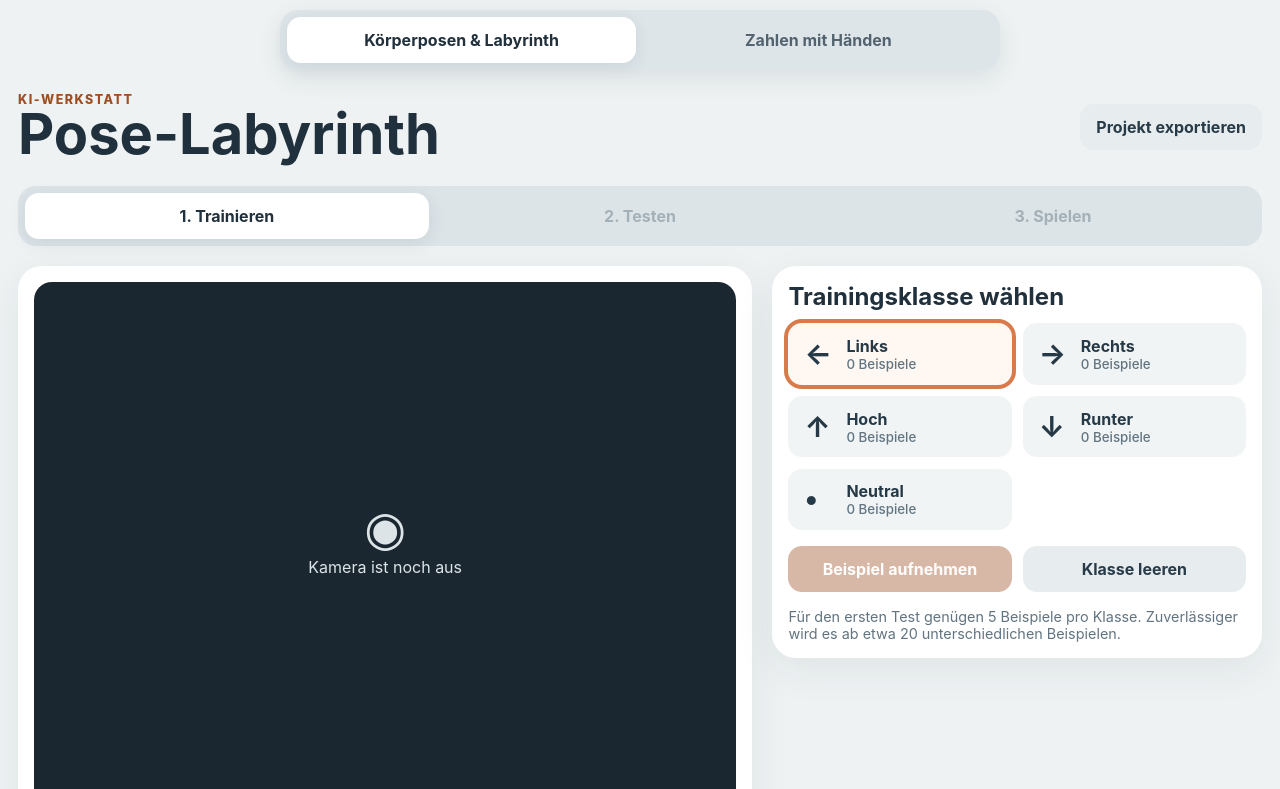
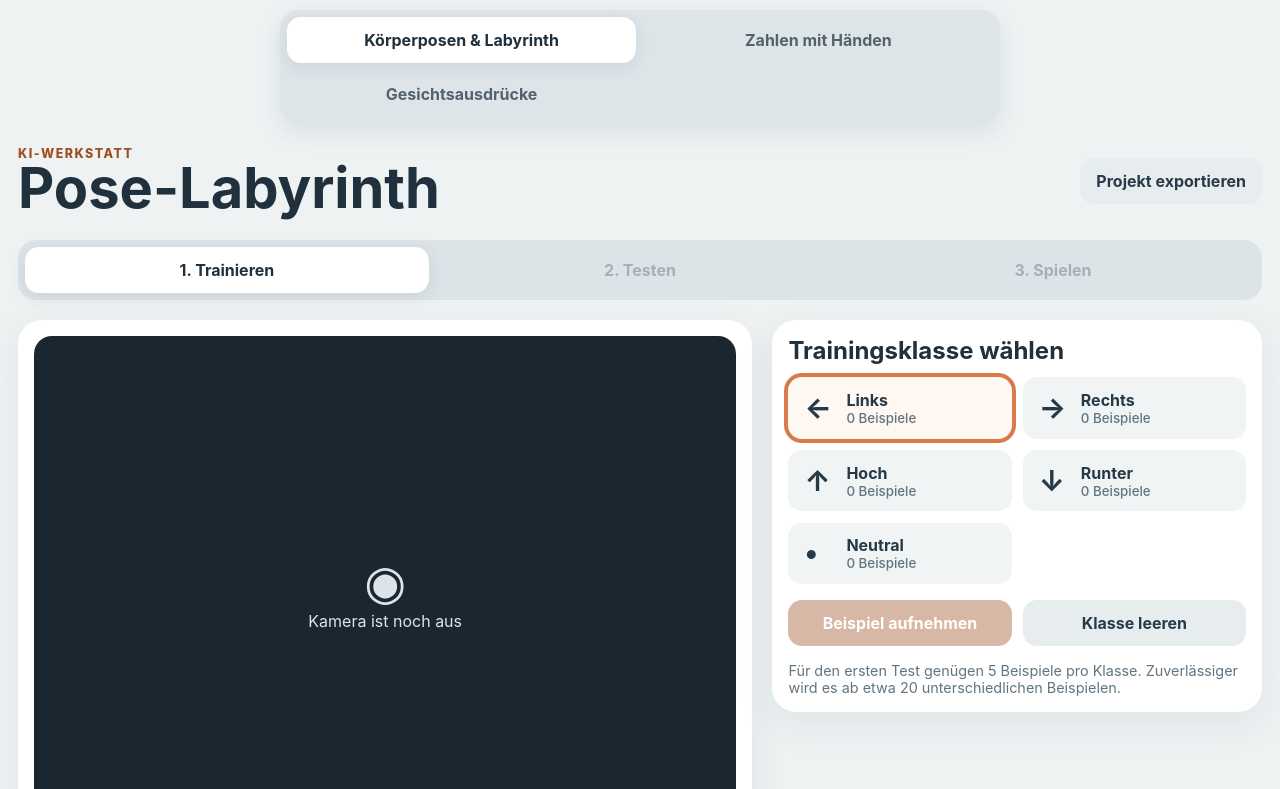
Before and after one commit to technikerleben/pose-labyrinth, a React (Vite) app: page / in a window 1280 px wide. Shown: the top 789 px of the page. Built offline with nearby package versions, Linux system fonts and the light colour scheme.

Commit message:
Add face expression app variant

```diff
--- a/src/Launcher.tsx
+++ b/src/Launcher.tsx
@@ -1,10 +1,13 @@
 import App from './App';
+import FaceExpressions from './FaceExpressions';
 import HandNumbers from './HandNumbers';
 
-type Variant = 'pose' | 'numbers';
+type Variant = 'pose' | 'numbers' | 'face';
 
 function currentVariant(): Variant {
-  return window.location.hash === '#numbers' ? 'numbers' : 'pose';
+  if (window.location.hash === '#numbers') return 'numbers';
+  if (window.location.hash === '#face') return 'face';
+  return 'pose';
 }
 
 export default function Launcher() {
@@ -12,21 +15,18 @@ export default function Launcher() {
 
   function switchVariant(next: Variant) {
     if (next === variant) return;
-    window.location.hash = next === 'numbers' ? 'numbers' : '';
+    window.location.hash = next === 'pose' ? '' : next;
     window.location.reload();
   }
 
   return (
     <>
-      <div className="variant-switch" role="navigation" aria-label="App-Variante wählen">
-        <button className={variant === 'pose' ? 'active' : ''} onClick={() => switchVariant('pose')}>
-          Körperposen &amp; Labyrinth
-        </button>
-        <button className={variant === 'numbers' ? 'active' : ''} onClick={() => switchVariant('numbers')}>
-          Zahlen mit Händen
-        </button>
+      <div className="variant-switch three" role="navigation" aria-label="App-Variante wählen">
+        <button className={variant === 'pose' ? 'active' : ''} onClick={() => switchVariant('pose')}>Körperposen &amp; Labyrinth</button>
+        <button className={variant === 'numbers' ? 'active' : ''} onClick={() => switchVariant('numbers')}>Zahlen mit Händen</button>
+        <button className={variant === 'face' ? 'active' : ''} onClick={() => switchVariant('face')}>Gesichtsausdrücke</button>
       </div>
-      {variant === 'pose' ? <App /> : <HandNumbers />}
+      {variant === 'pose' ? <App /> : variant === 'numbers' ? <HandNumbers /> : <FaceExpressions />}
     </>
   );
 }
```
